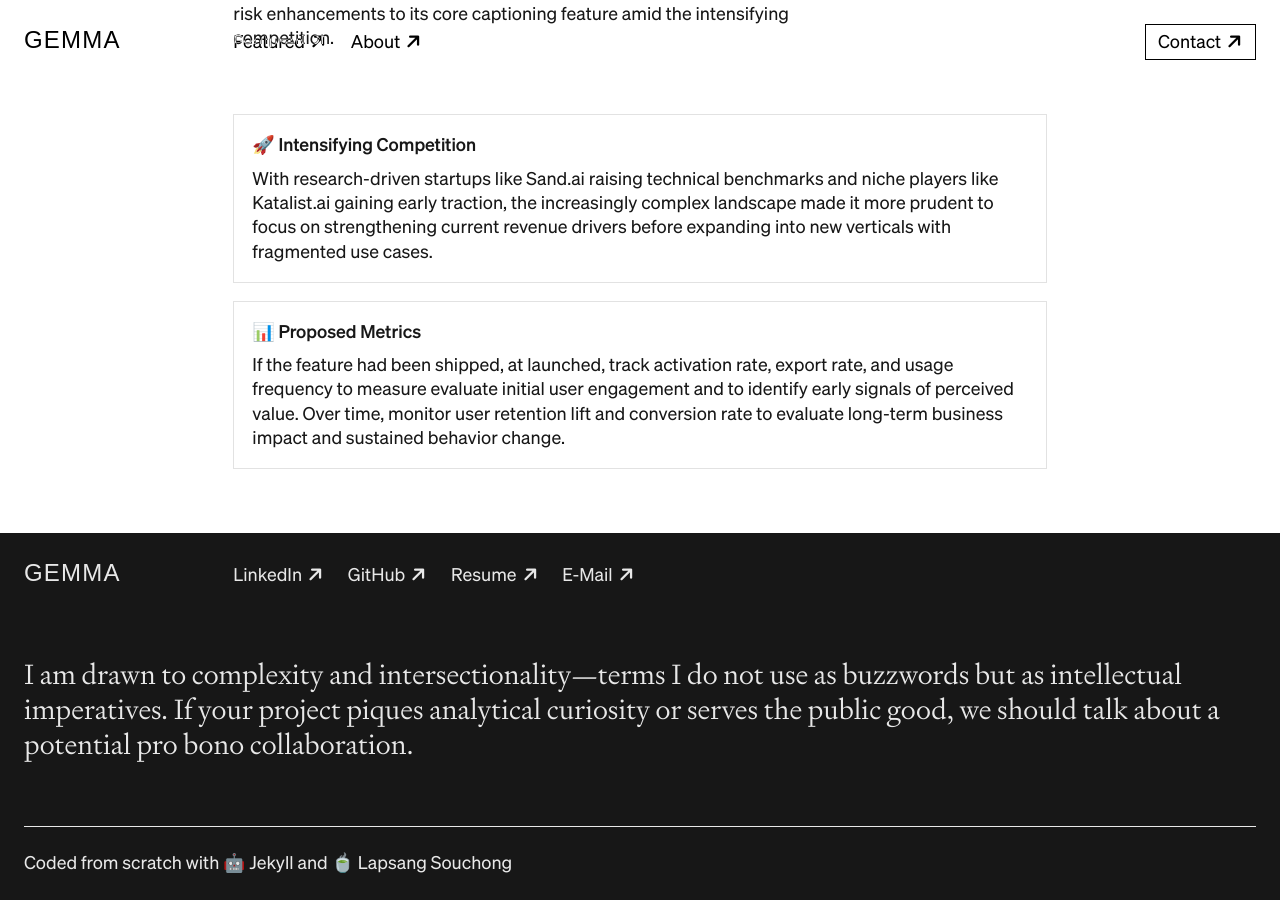
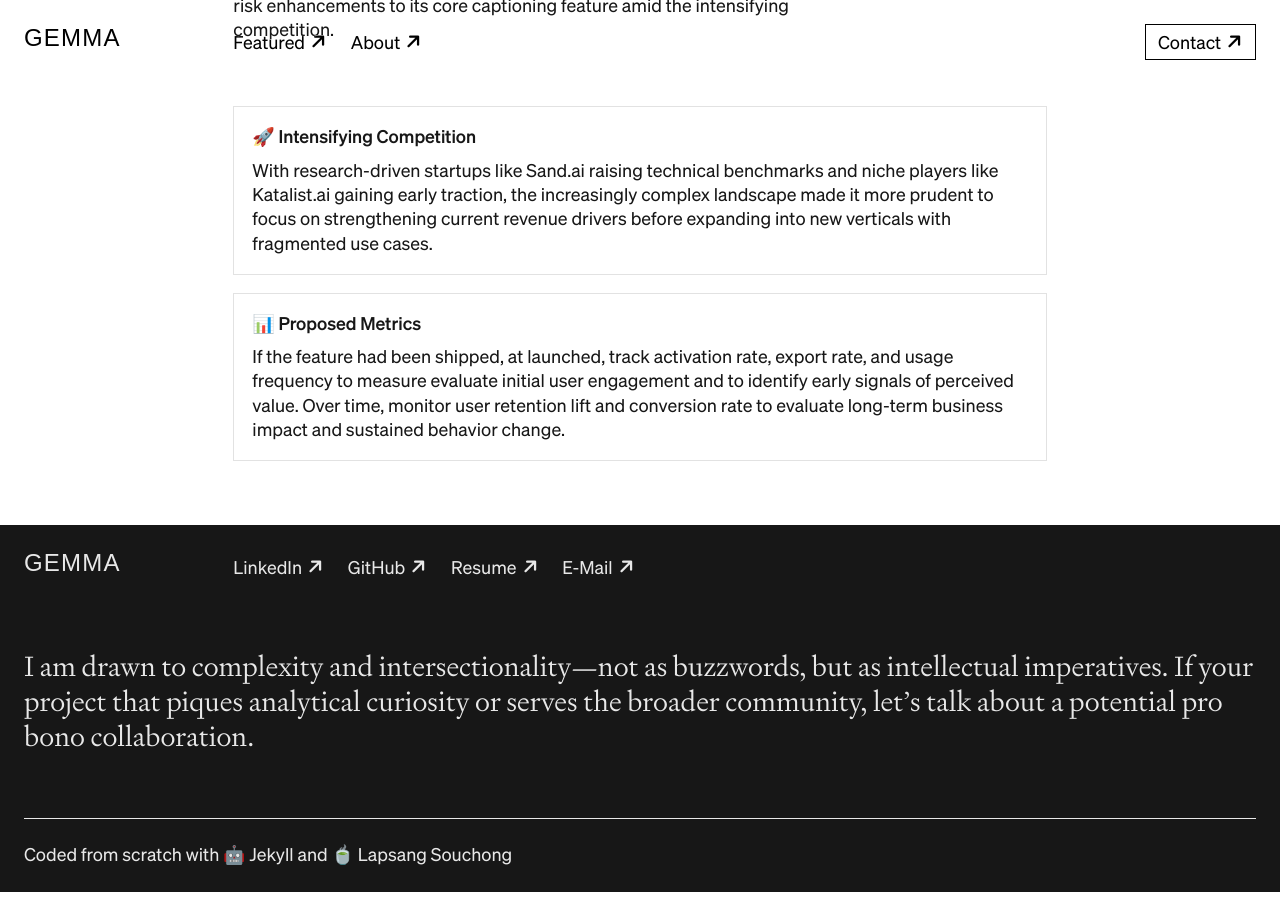
Before and after one commit to azurestocking/azurestocking.github.io, a Jekyll site: the page built from _projects/opus.html, in a window 1280 px wide and 900 px high, scrolled down 29405 px. Built offline with Jekyll 4.4.1, drawn with Linux system fonts in a browser that asks for light colours; some web fonts are replaced.

Commit message:
Update post

```diff
--- a/_layouts/default.html
+++ b/_layouts/default.html
@@ -26,7 +26,7 @@
                 <a class="button ghost" href="{{ '/#about' | relative_url }}" style="color: var(--background);">About<i class="fa-solid fa-arrow-right rotate-45"></i></a>
             </div>
             <div style="display: flex; justify-content: flex-end;">
-                <a class="button" href="/" style="color: var(--background); border-color: var(--background);">Contact<i class="fa-solid fa-arrow-right rotate-45"></i></a>
+                <a class="button" href="#footer" style="color: var(--background); border-color: var(--background);">Contact<i class="fa-solid fa-arrow-right rotate-45"></i></a>
             </div>
         </div>
     </header>
@@ -35,7 +35,7 @@
         {{ content }}
     </main>
 
-    <footer class="full-width-bg">
+    <footer id="footer" class="full-width-bg">
         <div class="grid grid-1-4-1">
             <div class="logo">
                 <a href="{{ '/' | relative_url }}" style="color: var(--background);">GEMMA</a>
@@ -49,7 +49,7 @@
         </div>
         <div class="grid grid-6">
             <div class="p-l" style="color: var(--background);">
-                I am drawn to complexity and intersectionality—terms I do not use as buzzwords but as intellectual imperatives. If your project piques analytical curiosity or serves the public good, we should talk about a potential pro bono collaboration.
+                I am drawn to complexity and intersectionality—not as buzzwords, but as intellectual imperatives. If your project that piques analytical curiosity or serves the broader community, let’s talk about a potential pro bono collaboration.
             </div>
         </div>
         <div class="grid grid-6">
--- a/_layouts/project.html
+++ b/_layouts/project.html
@@ -22,8 +22,8 @@ layout: default
             <h3 class="np">Category</h5>
             <p>
                 {% for category in page.categories %}
-                {{ category }}{% unless forloop.last %}<br>{% endunless %}
-            {% endfor %}
+                    {{ category }}{% unless forloop.last %}<br>{% endunless %}
+                {% endfor %}
             </p>
         </div>
         <div class="list-container">
--- a/_projects/opus.html
+++ b/_projects/opus.html
@@ -6,7 +6,7 @@ title: "Orchestrating Storytelling for Content Creators with Integrated Video Ge
 desc: "Opus was a Pre-Series A startup aiming to integrate a text-to-video generation feature into its current product amid limited resources and intensifying market. Our research yielded data-driven insights through iterative prototype-based testing, uncovering diverse user segments and their varied expectations and shared high-level goals, culminating in a design proposal for an end-to-end, human-AI collaborative storytelling support tool."
 problem: "Faced a twofold challenge: to strategically validate this opportunity by defining a compelling value proposition and identifying key user segments, and technically, to align the feature with actual user workflows in design."
 outcome: "Earned 3 top-tier design awards, boosting the client’s profile for the later $30M Series A fundraising. Served as an internal reference that guides the subsequent product development and strategic roadmap."
-image: "/images/placeholder.jpg"
+image: "/images/placeholder-rectangle.png"
 color: "#EBEAFA"
 time: "June 2024"
 categories:
--- a/_projects/recount.html
+++ b/_projects/recount.html
@@ -6,7 +6,7 @@ title: "Empowering Survivors in Legal Preparation via Trauma-Informed Testimony
 desc: "Lorem ipsum dolor sit amet, consectetur adipiscing elit, sed do eiusmod tempor incididunt ut labore et dolore magna aliqua. Ut enim ad minim veniam, quis nostrud exercitation ullamco laboris nisi ut aliquip ex ea commodo consequat. Duis aute irure dolor in reprehenderit in voluptate velit esse cillum dolore eu fugiat nulla pariatur. Excepteur sint occaecat cupidatat non proident, sunt in culpa qui officia deserunt mollit anim id est laborum."
 problem: "Lorem ipsum dolor sit amet consectetur adipiscing elit. Consectetur adipiscing elit quisque faucibus ex sapien vitae. Ex sapien vitae pellentesque sem placerat in id. Placerat in id cursus mi pretium tellus duis. Pretium tellus duis convallis tempus leo eu aenean."
 outcome: "Lorem ipsum dolor sit amet consectetur adipiscing elit. Consectetur adipiscing elit quisque faucibus ex sapien vitae. Ex sapien vitae pellentesque sem placerat in id. Placerat in id cursus mi pretium tellus duis. Pretium tellus duis convallis tempus leo eu aenean."
-image: "/images/placeholder.jpg"
+image: "/images/placeholder-rectangle.png"
 color: "#E7EFFA"
 time: "May 2025"
 categories:
--- a/_projects/theorama.html
+++ b/_projects/theorama.html
@@ -6,7 +6,7 @@ title: "Scaffolding K–12 Creativity through Mixed-Initiative and Theory-Driven
 desc: "Lorem ipsum dolor sit amet, consectetur adipiscing elit, sed do eiusmod tempor incididunt ut labore et dolore magna aliqua. Ut enim ad minim veniam, quis nostrud exercitation ullamco laboris nisi ut aliquip ex ea commodo consequat. Duis aute irure dolor in reprehenderit in voluptate velit esse cillum dolore eu fugiat nulla pariatur. Excepteur sint occaecat cupidatat non proident, sunt in culpa qui officia deserunt mollit anim id est laborum."
 problem: "Lorem ipsum dolor sit amet consectetur adipiscing elit. Consectetur adipiscing elit quisque faucibus ex sapien vitae. Ex sapien vitae pellentesque sem placerat in id. Placerat in id cursus mi pretium tellus duis. Pretium tellus duis convallis tempus leo eu aenean."
 outcome: "Lorem ipsum dolor sit amet consectetur adipiscing elit. Consectetur adipiscing elit quisque faucibus ex sapien vitae. Ex sapien vitae pellentesque sem placerat in id. Placerat in id cursus mi pretium tellus duis. Pretium tellus duis convallis tempus leo eu aenean."
-image: "/images/placeholder.jpg"
+image: "/images/placeholder-rectangle.png"
 color: "#F7EEEA"
 time: "Sept 2025"
 categories:
--- a/styles.css
+++ b/styles.css
@@ -13,12 +13,11 @@
     --font-size-l: 28px;
     --font-size-xl: 64px;
     font-size: 18px;
-    --line-height-xs: 135%;
-    --line-height-s: 135%;
-    --line-height-m: 135%;
-    --line-height-l: 125%;
-    --line-height-xl: 115%;
-    line-height: 135%;
+    --line-height-xs: 1.35em;
+    --line-height-s: 1.35em;
+    --line-height-m: 1.35em;
+    --line-height-l: 1.25em;
+    --line-height-xl: 1.10em;
     --font-signifier: 'Signifier', 'EB Garamond', serif;
     --font-soehne: 'Soehne', 'Helvetica Neue LT Pro', sans-serif;
     --font-mono: 'JetBrains Mono', monospace;
@@ -128,7 +127,6 @@
     margin: 0;
     border: 0;
     font-weight: 400;
-    line-height: 135%;
     list-style: none;
     vertical-align: bottom;
     box-sizing: border-box;
@@ -299,7 +297,7 @@ hr {
     padding: 0;
     height: 0;
     border: none;
-    border-top: 1px solid var(--primary);
+    border-top: 1.5px solid var(--primary);
 }
 
 header {
@@ -328,6 +326,24 @@ footer * {
 .hero {
     height: 100vh;
     width: auto;
+    position: relative;
+    width: 100vw;
+    margin-left: calc(-50vw + 50%);
+    overflow: hidden;
+}
+
+.hero video {
+    position: absolute;
+    top: 0;
+    left: 0;
+    width: 100%;
+    height: 100%;
+    object-fit: cover;
+    z-index: -1;
+}
+
+.hero .grid {
+    mix-blend-mode: difference;
 }
 
 
@@ -588,7 +604,7 @@ img, video {
 }
 
 .card {
-    border: 1px solid var(--ghost-focus);
+    border: 1.5px solid var(--ghost-focus);
     padding: 1rem;
 }
 
@@ -610,7 +626,7 @@ img, video {
     height: 36px;
     float: left;
     text-decoration: none;
-    border: 1px solid var(--primary);
+    border: 1.5px solid var(--primary);
     padding: 12px;
     color: var(--primary);
     position: relative;
```
Also changed, not shown: index.html (+12 -5 lines), images/placeholder-rectangle.png (added), images/placeholder-square.png (added), images/placeholder.jpg (deleted).
